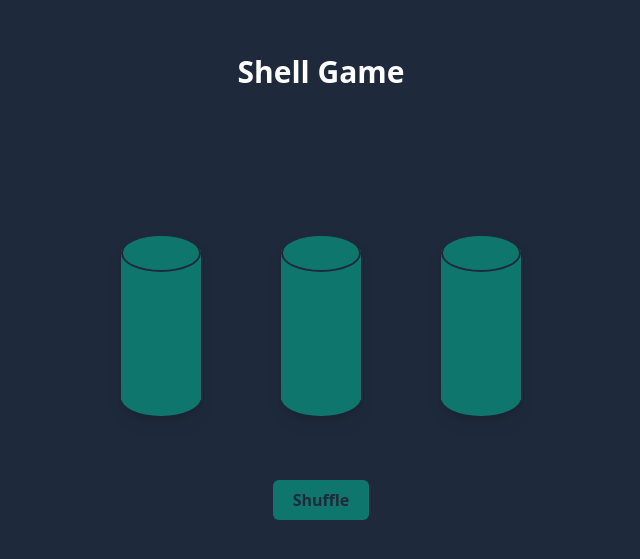
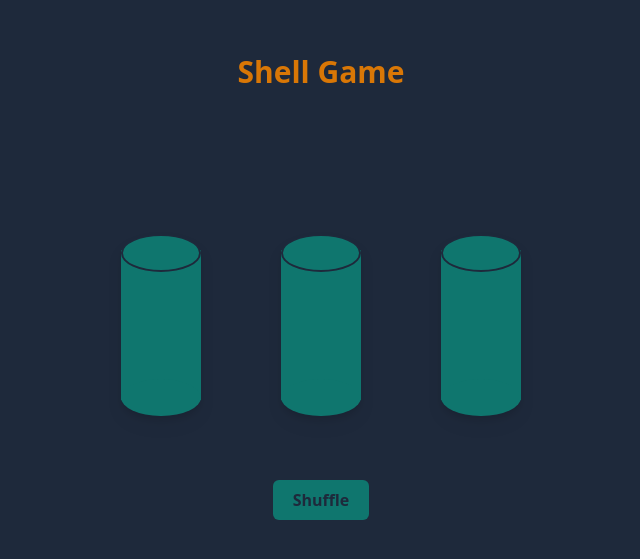
Before and after one commit to riaanjlagrange/shell-game, a React (Vite) app: page / in a window 1280 px wide. Shown: the part 113-672 px from the top of the page, without its empty margins (319-959 px from the left). Built offline with nearby package versions, Linux system fonts and the light colour scheme.

Commit message:
change title color

```diff
--- a/src/App.jsx
+++ b/src/App.jsx
@@ -27,7 +27,7 @@ function App() {
   };
   return (
     <div className="w-full h-[100vh] flex justify-center items-center bg-slate-800 flex-col">
-      <h1 className="text-white text-3xl font-bold mb-40">Shell Game</h1>
+      <h1 className="text-amber-600 text-3xl font-bold mb-40">Shell Game</h1>
       <div className="flex w-3/5 justify-center gap-20 mb-20">
         {boolArray.map((hasItem, idx) => (
           <Shell
```
